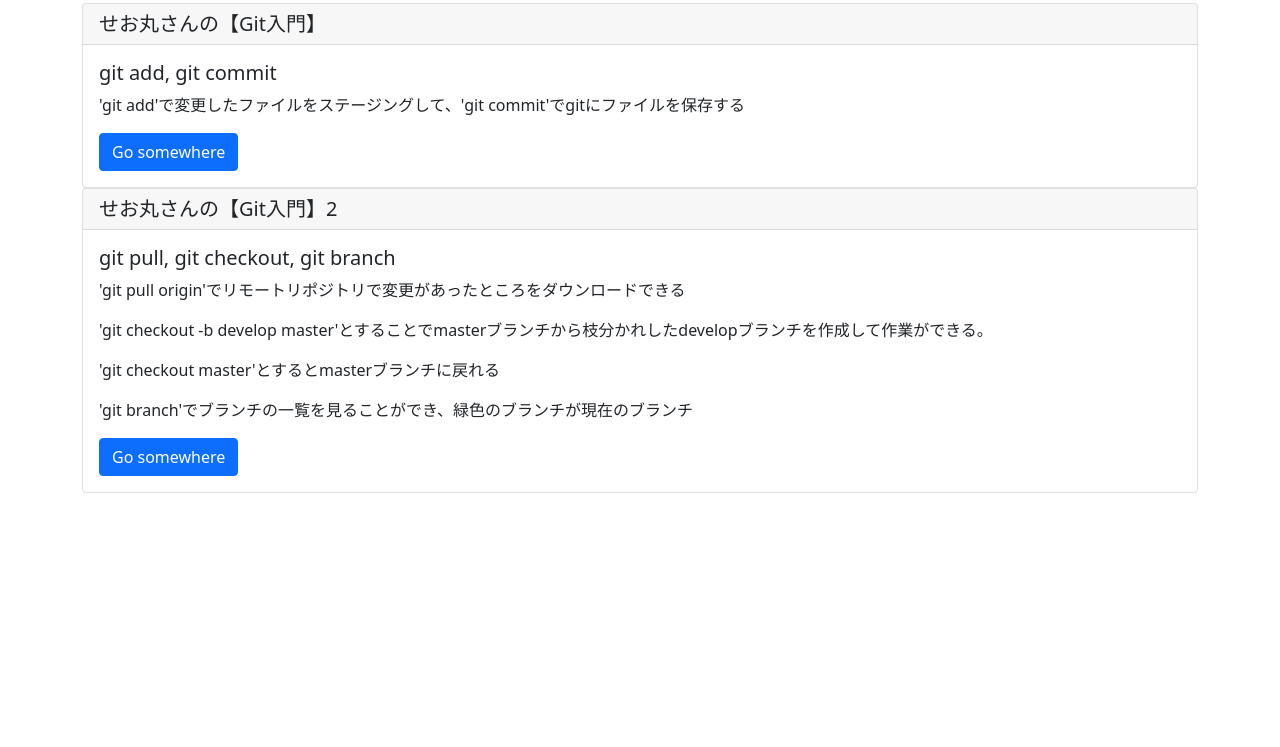
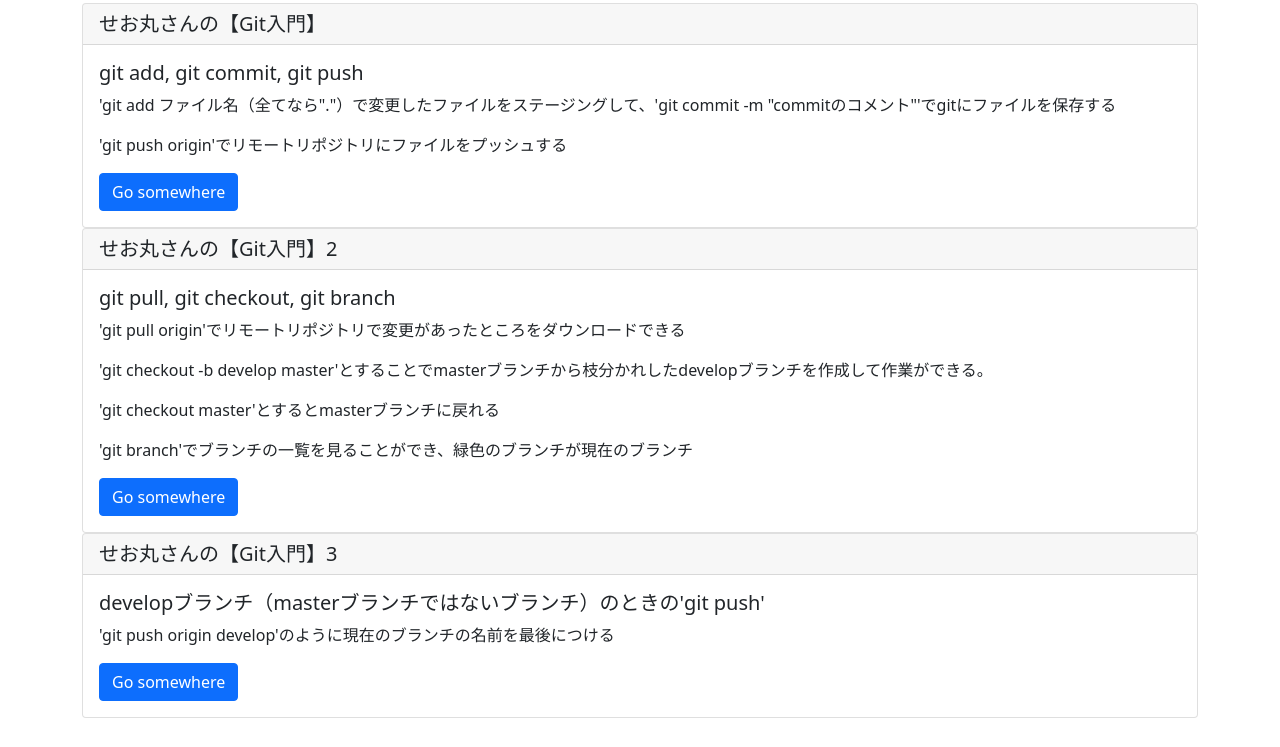
Before and after one commit to Jun5839/hello_git, a plain HTML site: page index.html in a window 1280 px wide. Shown: the part 53-800 px from the top of the page. Drawn offline with nearby package versions, Linux system fonts and the light colour scheme.

Commit message:
forth commit

```diff
--- a/index.html
+++ b/index.html
@@ -17,8 +17,9 @@
         <div class="card">
             <h5 class="card-header">せお丸さんの【Git入門】</h5>
             <div class="card-body">
-              <h5 class="card-title">git add, git commit</h5>
-              <p class="card-text">'git add'で変更したファイルをステージングして、'git commit'でgitにファイルを保存する</p>
+              <h5 class="card-title">git add, git commit, git push</h5>
+              <p class="card-text">'git add ファイル名（全てなら"."）で変更したファイルをステージングして、'git commit -m "commitのコメント"'でgitにファイルを保存する</p>
+              <p class="card-text">'git push origin'でリモートリポジトリにファイルをプッシュする</p>
               <a href="#" class="btn btn-primary">Go somewhere</a>
             </div>
           </div>
@@ -38,6 +39,17 @@
           </div>
     </div>
 
+    <div class="container">
+        <div class="card">
+            <h5 class="card-header">せお丸さんの【Git入門】3</h5>
+            <div class="card-body">
+              <h5 class="card-title">developブランチ（masterブランチではないブランチ）のときの'git push'</h5>
+              <p class="card-text">'git push origin develop'のように現在のブランチの名前を最後につける</p>
+              <a href="#" class="btn btn-primary">Go somewhere</a>
+            </div>
+          </div>
+    </div>
+
     <!-- Optional JavaScript; choose one of the two! -->
 
     <!-- Option 1: Bootstrap Bundle with Popper -->
```
